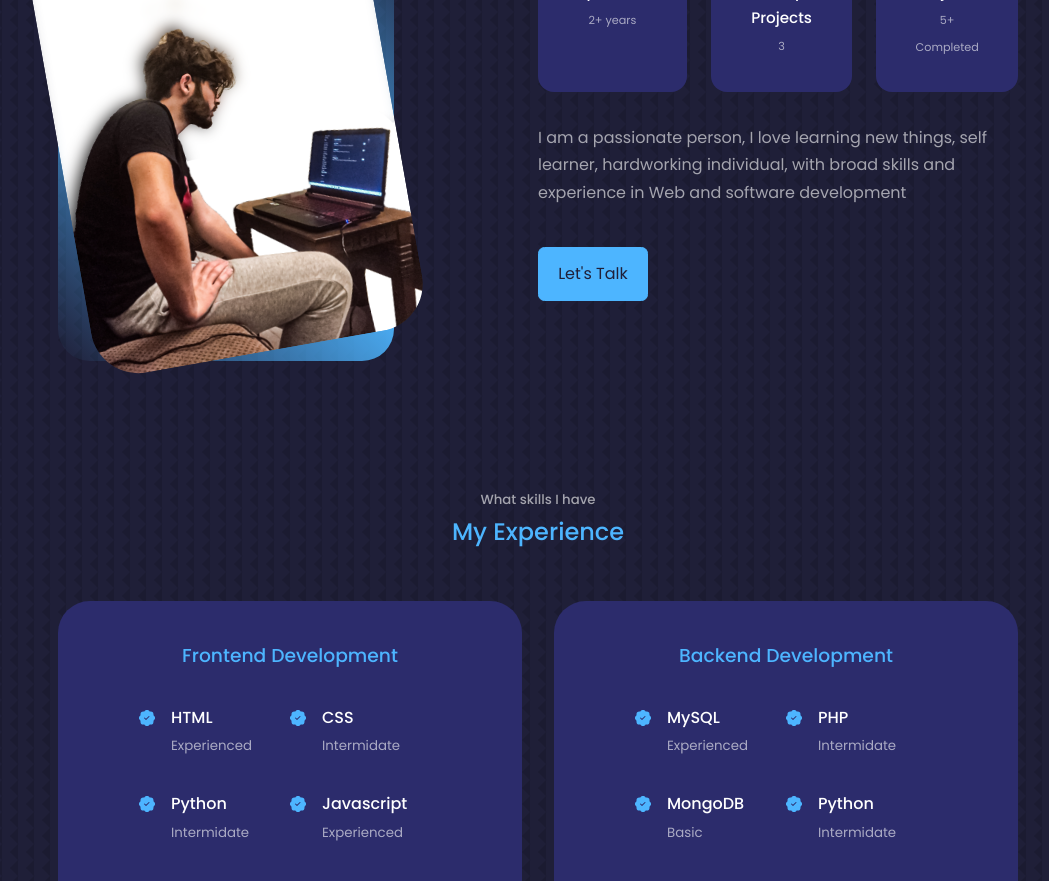
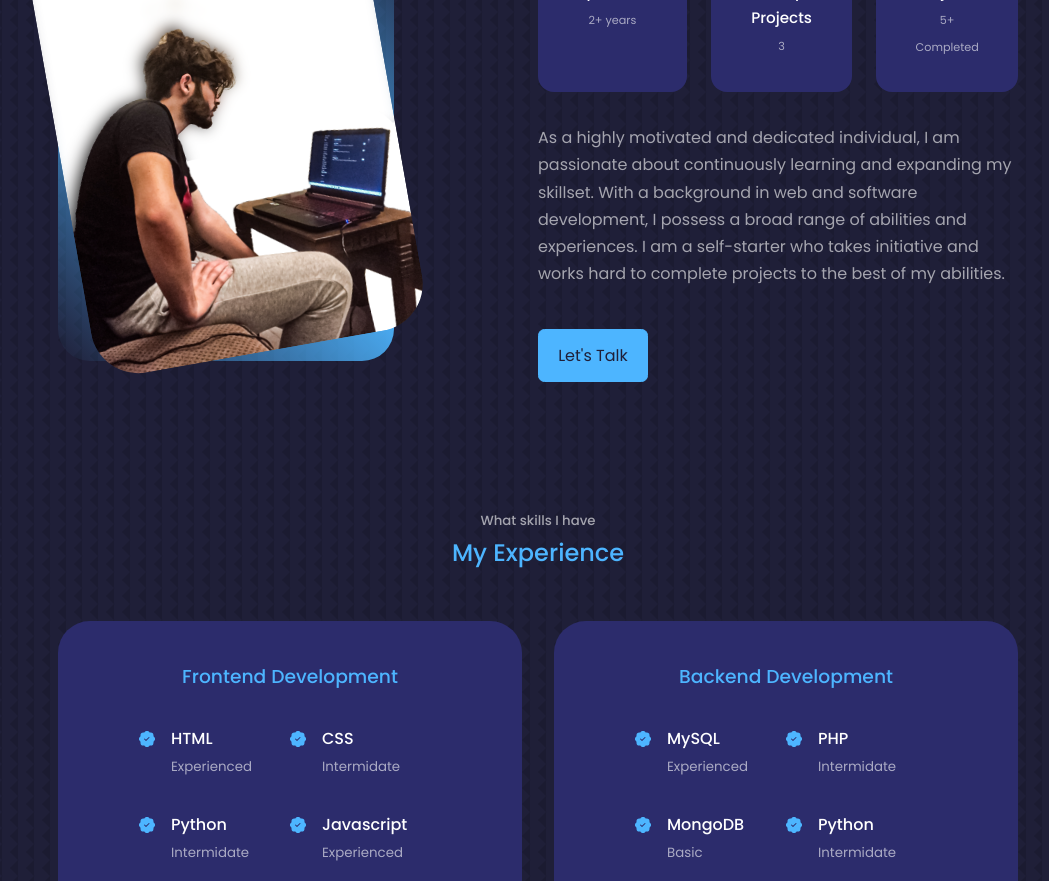
Before and after one commit to MuhammedSm/Portfolio-react-website, a React (Create React App) app: page / in a window 1280 px wide. Shown: the part 1140-2021 px from the top of the page, without its empty margins (102-1151 px from the left). Built offline with nearby package versions, Linux system fonts and the light colour scheme.

Commit message:
about me -update

```diff
--- a/src/components/about/About.jsx
+++ b/src/components/about/About.jsx
@@ -36,7 +36,7 @@
           </article>
         </div>
         <p>
-         I am a passionate person, I love learning new things, self learner, hardworking individual, with broad skills and experience in Web and software development
+        As a highly motivated and dedicated individual, I am passionate about continuously learning and expanding my skillset. With a background in web and software development, I possess a broad range of abilities and experiences. I am a self-starter who takes initiative and works hard to complete projects to the best of my abilities.
         </p>
         <a href="#contact" class="btn btn-primary">Let's Talk</a>
       </div>
```
